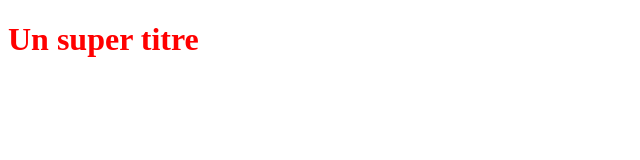
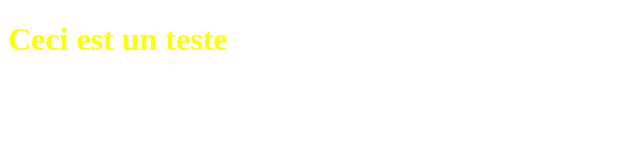
Before and after one commit to ZoFitahiana/Mon-premiere-site-web, a plain HTML site: page index.html in a window 1280 px wide. Shown: the whole page, without its empty margins (0-640 px from the left). Drawn offline with Linux system fonts and the light colour scheme.

Commit message:
modification index.html et css

```diff
--- a/index.html
+++ b/index.html
@@ -5,6 +5,6 @@
    <link rel="stylesheet" type="text/css" href="style.css">
 </head>
 <body>
-   <h1>Un super titre</h1>
+   <h1>Ceci est un teste</h1>
 </body>
 </html>
--- a/style.css
+++ b/style.css
@@ -1,3 +1,3 @@
 h1 {
-    color: red;
+    color:yellow;
  }
```
